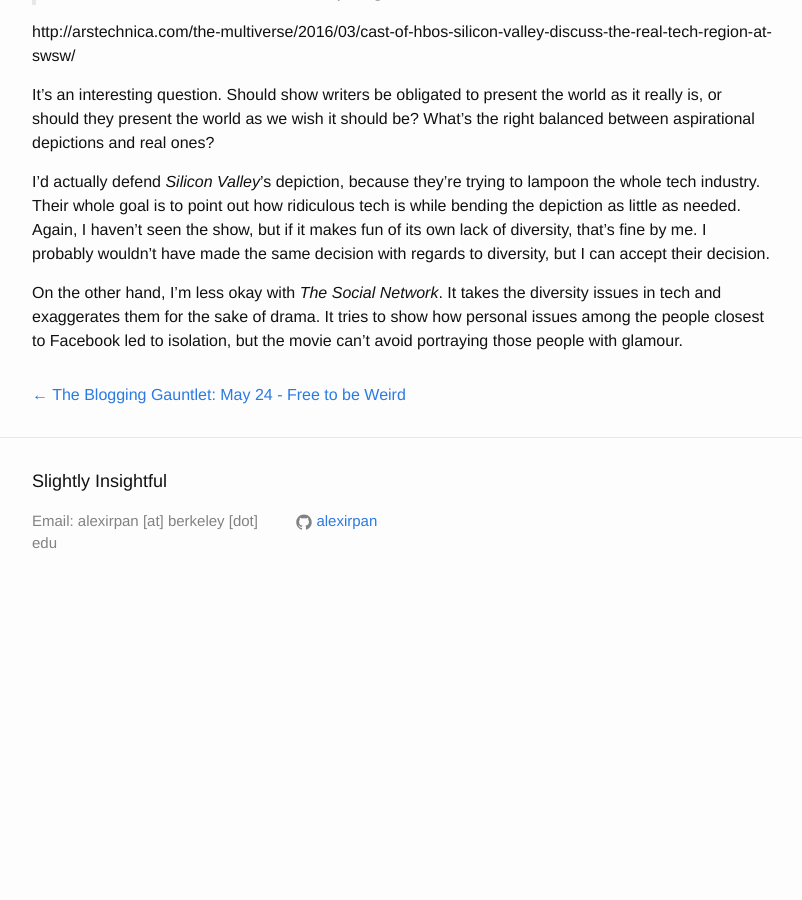
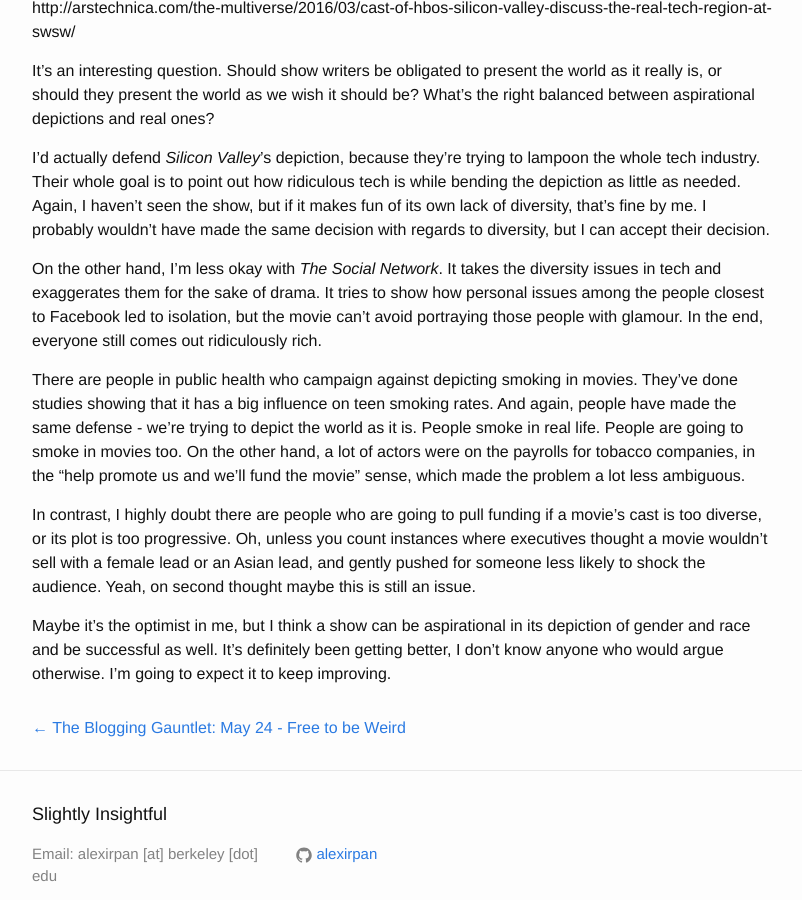
Before and after one commit to alexirpan/alexirpan.github.io, a Jekyll site: the page built from _posts/may2016/2016-05-25-may-25.markdown, in a window 1280 px wide and 900 px high, scrolled down 1445 px. Shown: the whole window, without its empty margins (238-1040 px from the left). Built offline with Jekyll 4.4.1, drawn with Linux system fonts in a browser that asks for light colours; before the commit the page ends 2060 px from its top, so only the background shows below that; some of the changed text lies outside the part shown.

Commit message:
Finished draft, adding links now

```diff
--- a/_posts/may2016/2016-05-25-may-25.markdown
+++ b/_posts/may2016/2016-05-25-may-25.markdown
@@ -24,8 +22,8 @@
 For one, the whole movie is pretty misogynstic. No, I mean really misogynstic.
 Almost every female character in the movie is defined by having sex, being in
 a relationship, or partying half-naked. Turns out I'm not alone in feeling
-this way, since it looks like there was a lot of backlash over this.
-In response, Sorkin said this.
+this way, because based on news articles from the time there was a lot of
+backlash over how the movie depicted women. In response, Sorkin said this.
 
 > Facebook was born during a night of incredibly misogyny. The idea of comparing women to farm animals, and then to each other, based on their looks and then publicly ranking them. It was a revenge stunt, aimed first at the woman who'd most recently broke his heart (who should get some kind of medal for not breaking his head) and then at the entire female population of Harvard.
 >
@@ -69,4 +67,24 @@
 On the other hand, I'm less okay with *The Social Network*. It takes the
 diversity issues in tech and exaggerates them for the sake of drama. It tries
 to show how personal issues among the people closest to Facebook led to isolation,
-but the movie can't avoid portraying those people with glamour.
+but the movie can't avoid portraying those people with glamour. In the end,
+everyone still comes out ridiculously rich.
+
+There are people in public health who campaign against depicting smoking in movies.
+They've done studies showing that it has a big influence on teen smoking
+rates. And again, people have made the same defense - we're trying to depict
+the world as it is. People smoke in real life. People are going to smoke in
+movies too. On the other hand, a lot of actors were on the payrolls for
+tobacco companies, in the "help promote us and we'll fund the movie" sense,
+which made the problem a lot less ambiguous.
+
+In contrast, I highly doubt there are people who are going to pull funding
+if a movie's cast is too diverse, or its plot is too progressive. Oh, unless
+you count instances where executives thought a movie wouldn't sell with a female
+lead or an Asian lead, and gently pushed for someone less likely to shock
+the audience. Yeah, on second thought maybe this is still an issue.
+
+Maybe it's the optimist in me, but I think a show can be aspirational in its
+depiction of gender and race and be successful as well. It's definitely been
+getting better, I don't know anyone who would argue otherwise. I'm going to
+expect it to keep improving.
```
Also changed, not shown: other parts of _posts/may2016/2016-05-25-may-25.markdown (+0 -2 lines).
